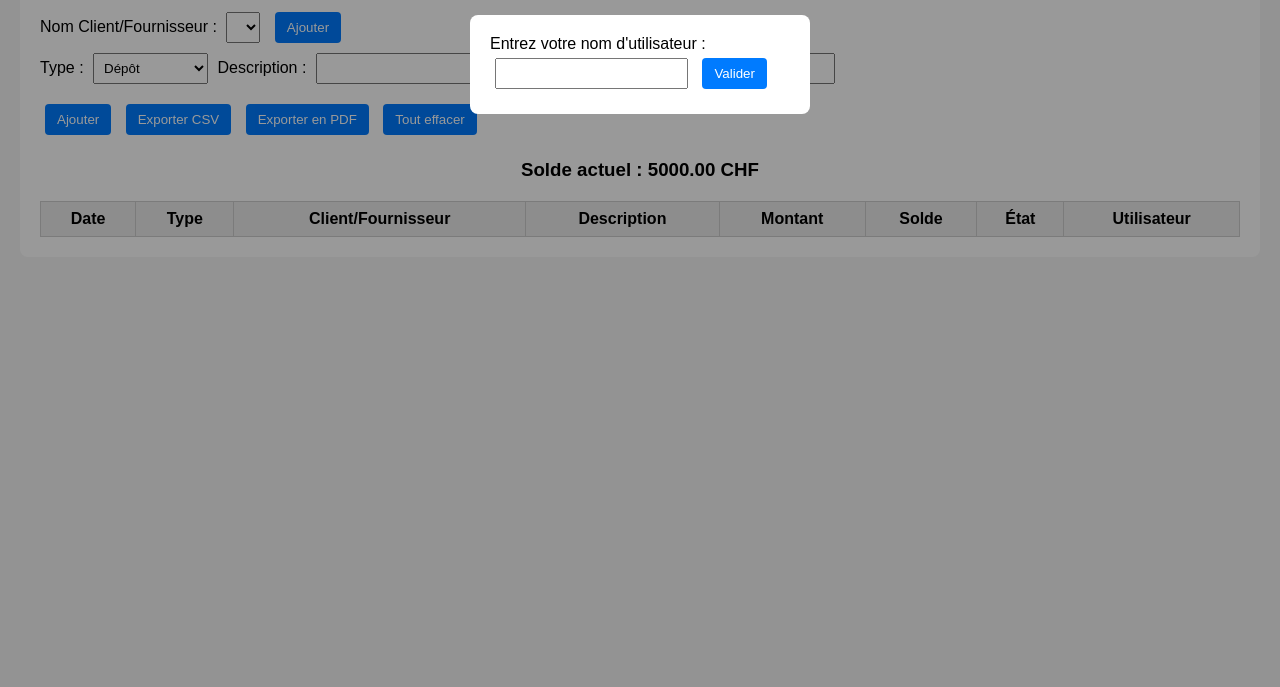
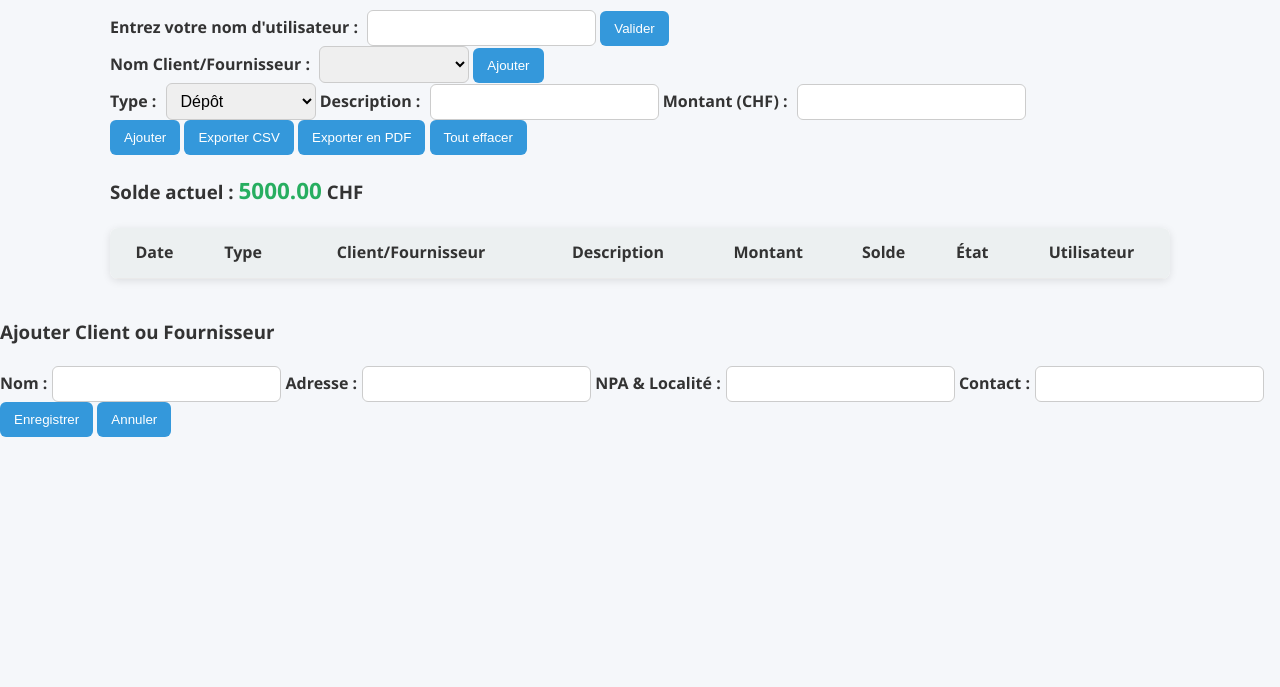
Before and after one commit to klemasson/compte-bancaire, a plain HTML site: page index.html in a window 1280 px wide. Shown: the part 113-800 px from the top of the page. Drawn offline with Linux system fonts and the light colour scheme.

Commit message:
style.css

```diff
--- a/style.css
+++ b/style.css
@@ -1,63 +1,127 @@
+* {
+  box-sizing: border-box;
+}
+
 body {
-  font-family: Arial, sans-serif;
+  font-family: 'Segoe UI', Tahoma, Geneva, Verdana, sans-serif;
   margin: 0;
+  padding: 0;
+  background-color: #f5f7fa;
+  color: #333;
+  line-height: 1.6;
+}
+
+.container {
+  max-width: 1100px;
+  margin: auto;
   padding: 20px;
-  background: #f4f4f4;
 }
-.container {
-  max-width: 1200px;
-  margin: auto;
-  background: white;
-  padding: 20px;
+
+h1 {
+  text-align: center;
+  margin-bottom: 30px;
+  color: #2c3e50;
+}
+
+form, .actions {
+  display: flex;
+  flex-wrap: wrap;
+  gap: 15px;
+  margin-bottom: 20px;
+  justify-content: center;
+  background: #ffffff;
+  padding: 15px;
   border-radius: 8px;
+  box-shadow: 0 2px 4px rgba(0,0,0,0.1);
 }
-h1, h3 {
-  text-align: center;
+
+label {
+  margin-right: 5px;
+  font-weight: bold;
 }
+
 input, select {
-  margin: 5px;
-  padding: 6px;
+  padding: 8px 10px;
+  font-size: 1em;
+  border: 1px solid #ccc;
+  border-radius: 6px;
+  min-width: 150px;
+  flex: 1;
 }
+
+button {
+  background-color: #3498db;
+  color: white;
+  padding: 10px 14px;
+  border: none;
+  border-radius: 6px;
+  cursor: pointer;
+  transition: background-color 0.3s ease;
+}
+
+button:hover {
+  background-color: #2980b9;
+}
+
+#balance {
+  font-weight: bold;
+  font-size: 1.2em;
+  color: #27ae60;
+}
+
 table {
   width: 100%;
   border-collapse: collapse;
-  margin-top: 20px;
+  margin-top: 10px;
+  background: white;
+  border-radius: 8px;
+  overflow: hidden;
+  box-shadow: 0 2px 8px rgba(0,0,0,0.1);
 }
+
 th, td {
-  border: 1px solid #ccc;
-  padding: 8px;
+  padding: 12px;
   text-align: center;
+  border-bottom: 1px solid #eaeaea;
 }
+
 th {
-  background-color: #eaeaea;
+  background-color: #ecf0f1;
+  font-weight: 600;
 }
-.btn-group {
-  margin-top: 10px;
+
+tr:hover {
+  background-color: #f1f1f1;
 }
-button {
-  margin: 5px;
-  padding: 8px 12px;
-  background-color: #007BFF;
-  color: white;
-  border: none;
-  border-radius: 4px;
+
+td i {
   cursor: pointer;
+  font-size: 1.2em;
 }
-button:hover {
-  background-color: #0056b3;
+
+.status-icon {
+  font-size: 1.3em;
 }
-.modal {
-  display: none;
-  position: fixed;
-  z-index: 100;
-  left: 0; top: 0;
-  width: 100%; height: 100%;
-  background-color: rgba(0,0,0,0.4);
+
+footer {
+  margin-top: 40px;
+  text-align: center;
+  font-size: 0.9em;
+  color: #888;
 }
-.modal-content {
-  background-color: white;
-  margin: 10% auto;
-  padding: 20px;
-  border-radius: 8px;
-  width: 300px;
+
+/* Responsive */
+@media (max-width: 768px) {
+  form, .actions {
+    flex-direction: column;
+    align-items: stretch;
+  }
+
+  table {
+    font-size: 0.9em;
+  }
+
+  button {
+    width: 100%;
+  }
 }
```
